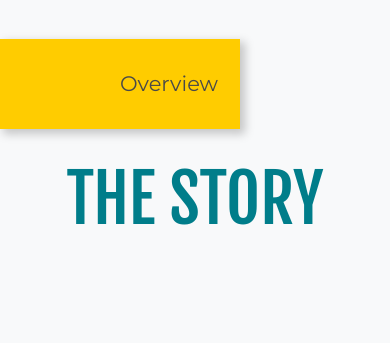
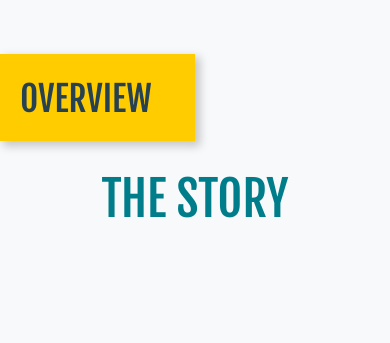
Before and after one commit to acounsel/scorecard, a Django app: page / in a window 390 px wide; the page is wider, and only the part inside the window is pictured. Shown: the part 841-1184 px from the top of that part. Run offline with Django 3.2, Linux system fonts and the light colour scheme; data that the repository does not hold is empty; some libraries are stand-ins or nearby versions.

Commit message:
add mobile responsiveness

```diff
--- a/scorecard/templates/addins/navbar.html
+++ b/scorecard/templates/addins/navbar.html
@@ -1,6 +1,6 @@
 {% load static %}
 {% load admin_urls %}
-<div class="TitleBar bg-dark">
+<div class="TitleBar d-flex align-items-start flex-column flex-md-row bg-dark">
   <a class="navbar-brand" href="https://www.accountabilitycounsel.org"><img class="Logo" src="https://scorecard-static.s3-us-west-1.amazonaws.com/Accountability+Counsel_Logo_White2.png"></a>
   <h1 class="Title LightBlue mr-auto">{{ overview.name }}</h1>
   <a href="" class="Translate">Монгол</a>
--- a/scorecard/templates/base.html
+++ b/scorecard/templates/base.html
@@ -60,9 +60,7 @@
         color: #E4E4E4;
       }
       .TitleBar {
-        display: flex;
         padding: 45px 120px 20px 70px;
-        align-items: flex-start;
       }
       .White {
         color: #FFFFFF;
@@ -177,11 +175,15 @@
             max-width: 465px;
           }
       .Tab-Overview {
-        padding: 25px 120px;
+        color: #264151;
+        padding: 25px 120px 22px;
         background-color: #FFCC00;
         box-shadow: 4px 4px 9px 1px rgba(0,0,0,0.21);
+        font-family: 'Fjalla One', sans-serif;
+        font-size: 35px;
         max-width: 25%;
         margin-top: -15px;
+        text-transform: uppercase;
       }
       .BgImage {
         background-attachment: fixed;
@@ -267,9 +269,13 @@
       }
       .footer {
         background-color: #264151;
-        padding: 50px 250px;
+        padding: 50px 0;
         color: #FFFFFF;
       }
+        .footer .container {
+          max-width: 1000px;
+          margin: 0 auto;
+        }
       .footer i {
         background-color: #FFFFFF;
         color: #264151;
@@ -286,6 +292,27 @@
       }
       .footer ul li {
         margin-bottom: 15px;
+      }
+      @media only screen and (max-width: 800px) {
+        h2 {
+          font-size: 48px;
+        }
+        .TitleBar {
+          padding: 20px;
+        }
+        .Tab-Overview {
+          padding: 25px 20px 22px;
+          max-width: 50%
+        }
+        .SectionContent {
+          padding: 20px;
+        }
+        .Grid {
+          grid-template-columns: repeat(1, 380px);
+        }
+          .Challenge.Featured {
+            grid-column-end: span 1;
+          }
       }
     </style>
     <header>
@@ -307,7 +334,7 @@
     <footer class="footer">
       <div class="container">
         <p class="White text-center text-uppercase font-weight-bold">For More Information</p>
-        <div class="d-flex text-white">
+        <div class="d-flex flex-column flex-md-row text-white">
           <div class="d-flex"><i class="fas fa-chart-area"></i><span>Read our full progress report</span></div>
           <div class="d-flex"><i class="fas fa-file-alt"></i><span>Read our blog</span></div>
           <div class="d-flex"><i class="fas fa-briefcase"></i><span>Explore other case related documents</span></div>
--- a/scorecard/templates/scorecard/overview_detail.html
+++ b/scorecard/templates/scorecard/overview_detail.html
@@ -14,7 +14,7 @@
   </div>
   <div id="image1" class="BgImage BgImage-1"></div>
   <div id="story2" class="Section">
-    <div class="SectionContent d-flex justify-content-between">
+    <div class="SectionContent d-flex flex-column flex-md-row justify-content-between">
       <p>{{ overview.story_part2 }}</p>
       <p>{{ overview.story_part3 }}</p>
     </div>
```
